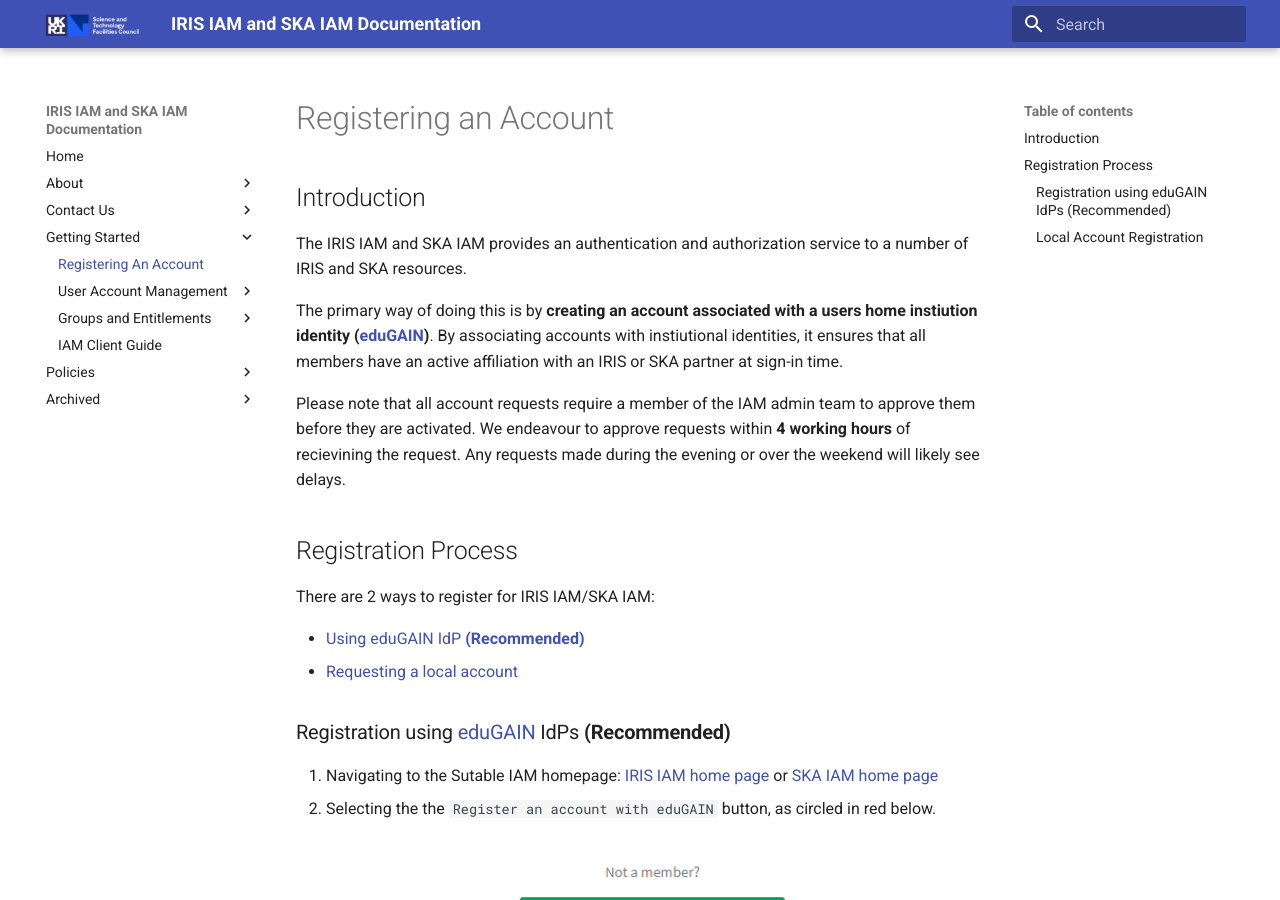
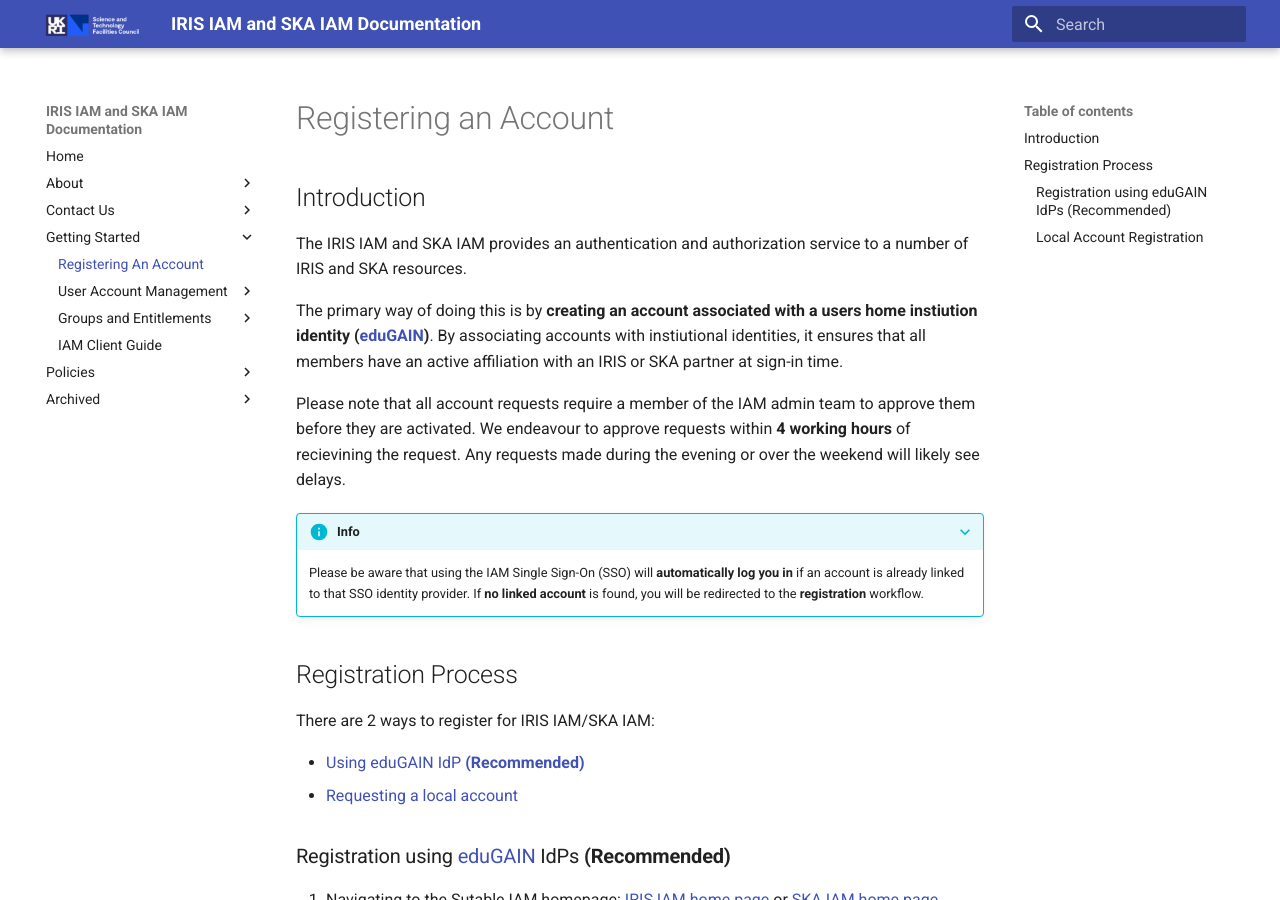
Before and after one commit to stfc/IAM-Docs, an MkDocs documentation site: the page built from docs/getting-started/registering-an-account.md, in a window 1280 px wide and 900 px high. Built offline with MkDocs 1.6.1 and Material for MkDocs 9.7.7, drawn with Linux system fonts in a browser that asks for light colours.

Commit message:
add note about SSO automatic redirect workflow

```diff
--- a/docs/getting-started/registering-an-account.md
+++ b/docs/getting-started/registering-an-account.md
@@ -6,6 +6,9 @@
 The primary way of doing this is by **creating an account associated with a users home instiution identity ([eduGAIN](https://edugain.org/))**. By associating accounts with instiutional identities, it ensures that all members have an active affiliation with an IRIS or SKA partner at sign-in time.
 
 Please note that all account requests require a member of the IAM admin team to approve them before they are activated. We endeavour to approve requests within **4 working hours** of recievining the request. Any requests made during the evening or over the weekend will likely see delays.
+
+???+ info
+    Please be aware that using the IAM Single Sign-On (SSO) will **automatically log you in** if an account is already linked to that SSO identity provider. If **no linked account** is found, you will be redirected to the **registration** workflow.
 
 ## Registration Process
 
```
